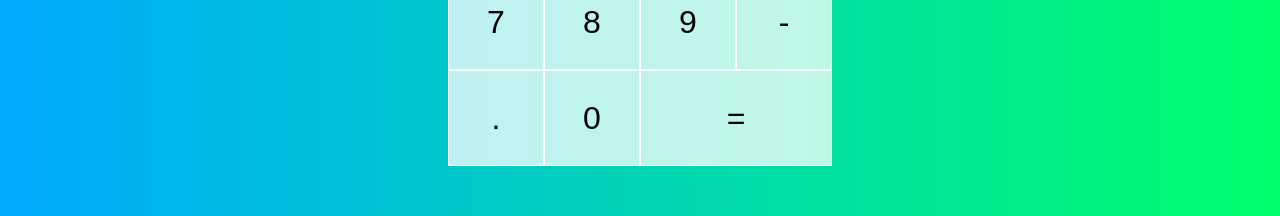
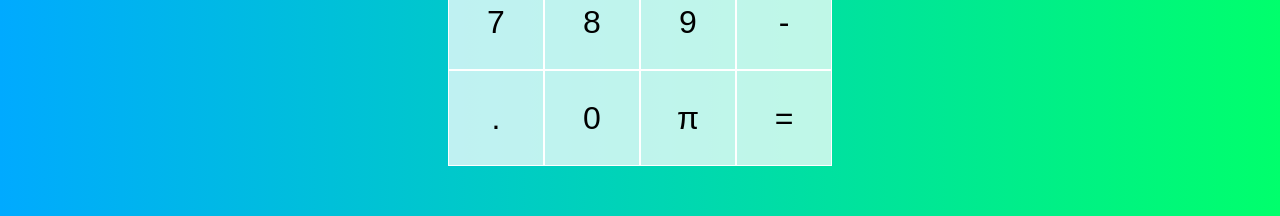
Before and after one commit to serhatcigerci/react-calculator, a React (Create React App) app: page / in a window 1280 px wide. Shown: the part 458-674 px from the top of the page. Built offline with nearby package versions, Linux system fonts and the light colour scheme.

Commit message:
Pi added

```diff
--- a/src/App.js
+++ b/src/App.js
@@ -102,7 +102,8 @@ function App() {
       <OperationButton operation="-" dispatch={dispatch} />
       <DigitButton digit="." dispatch={dispatch} />
       <DigitButton digit="0" dispatch={dispatch} />
-      <button className="span-two">=</button>
+      <DigitButton digit="π" dispatch={dispatch} />
+      <button className="span-one">=</button>
     </div>
   );
 }
```
